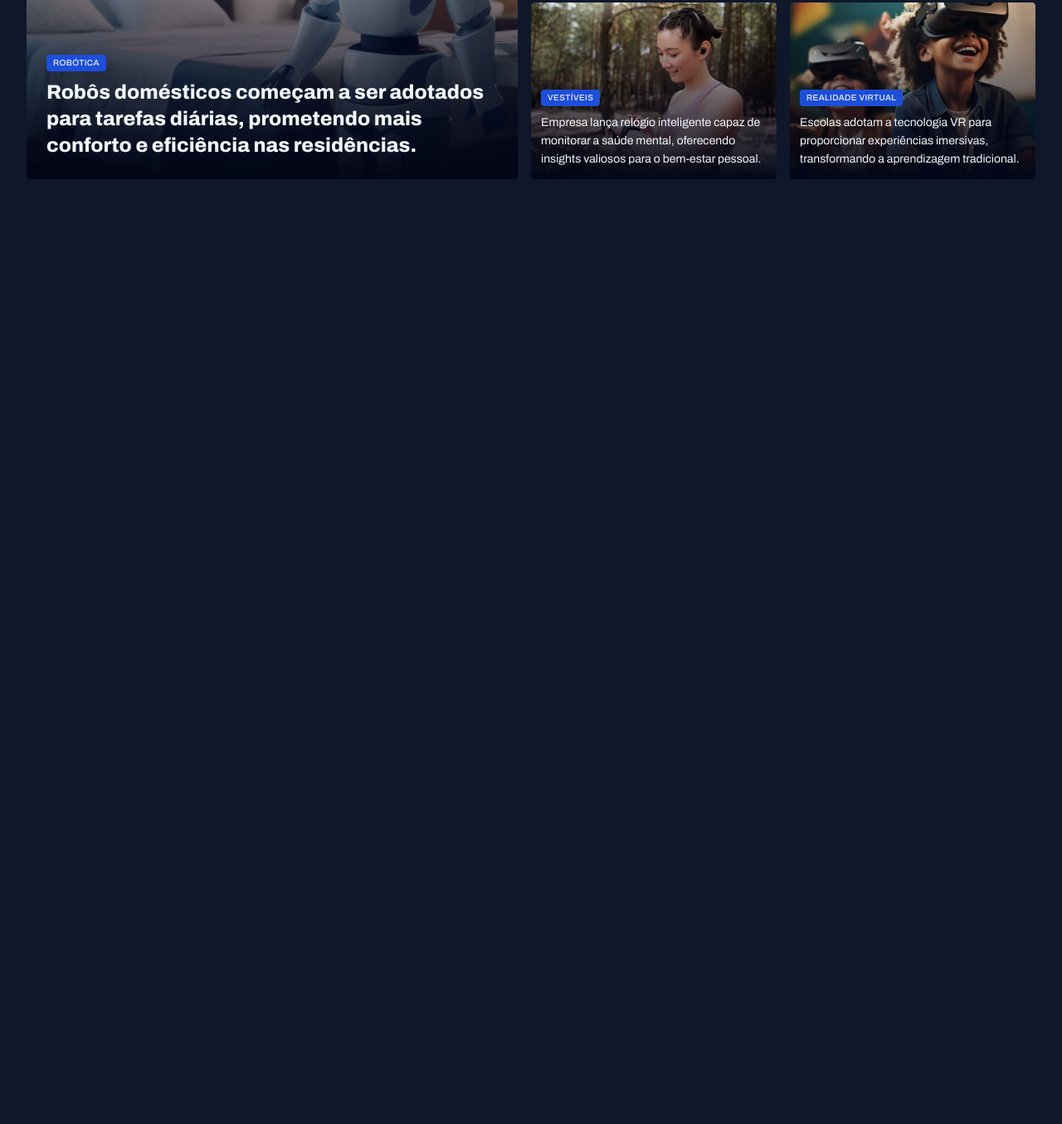
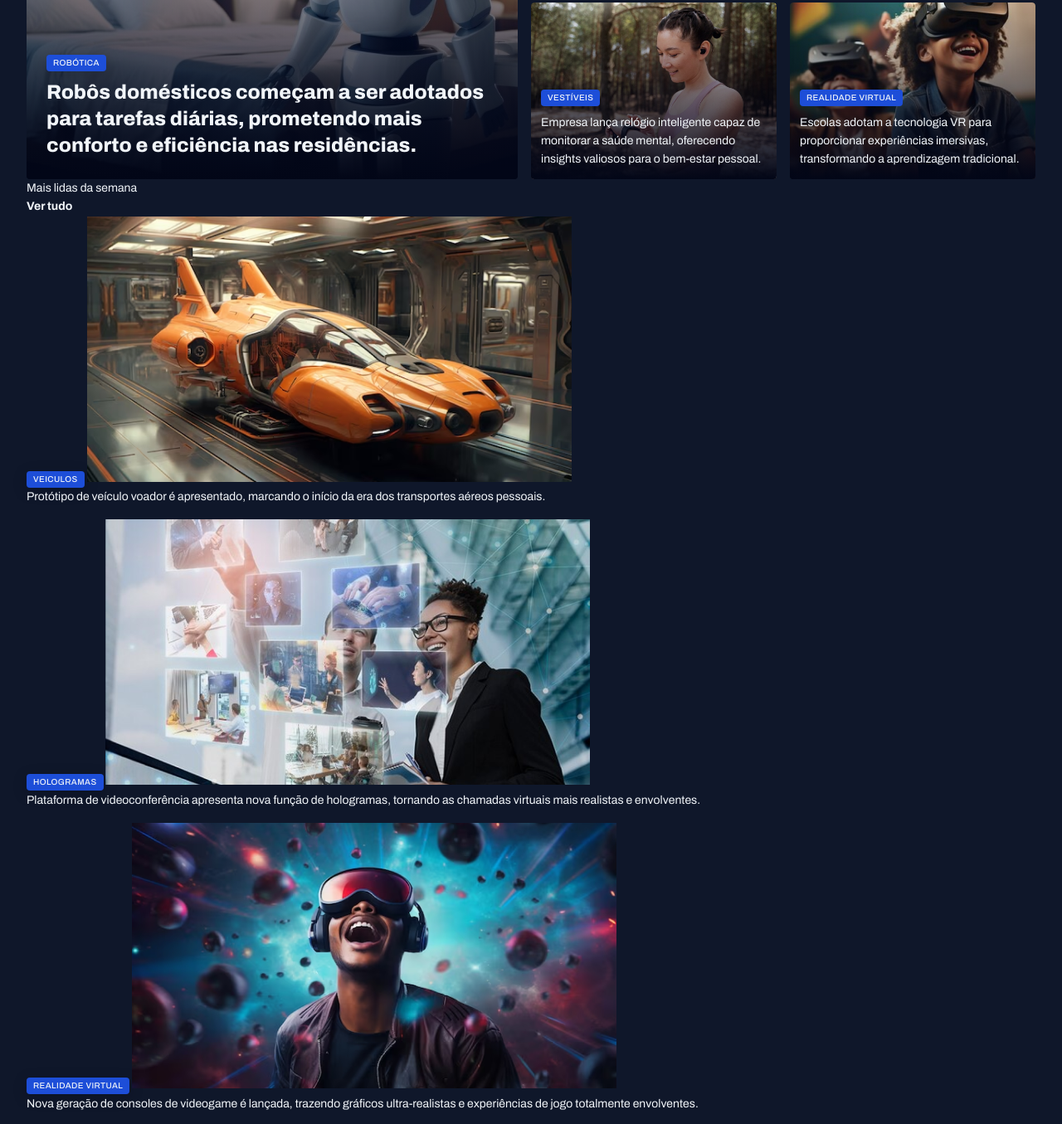
Before and after one commit to JonasDuarte18/Portal-de-noticias, a plain HTML site: page index.html in a window 1280 px wide. Shown: the part 381-1736 px from the top of the page at 83% size. Before the commit the page ends 800 px from the top, so only its background shows below. Drawn offline with Linux system fonts and the light colour scheme.

Commit message:
Estruturando seção mais lidas da semana

```diff
--- a/index.html
+++ b/index.html
@@ -101,6 +101,43 @@
         </figure>
       </div>
     </section>
+
+    <secton id="wekly">
+      <header class="gird grid-flow-col">
+        <h3>Mais lidas da semana</h3>
+        <a href="#" class="gird grid-flow-col">
+          <strong>Ver tudo</strong>
+          <span></span>
+        </a>
+      </header>
+      <div class="grid gap-16">
+        <figure>
+          <span class="content-tag">veiculos</span>
+          <img src="assets/images/Image 06.png" alt="Imagem de carro futurista">
+          <p>Protótipo de veículo voador é apresentado, marcando o início da era dos transportes aéreos pessoais.</p>
+        </figure>
+        <figure>
+          <span class="content-tag">hologramas</span>
+          <img src="assets/images/Image 07.png" alt="Imagem de carro futurista">
+          <p>
+            Plataforma de videoconferência apresenta nova função de hologramas, tornando as chamadas virtuais mais
+            realistas e envolventes. </p>
+        </figure>
+        <figure>
+          <span class="content-tag">realidade virtual</span>
+          <img src="assets/images/Image 08.png" alt="Imagem de carro futurista">
+          <p>
+            Nova geração de consoles de videogame é lançada, trazendo gráficos ultra-realistas e experiências de jogo
+            totalmente envolventes. </p>
+        </figure>
+        <figure>
+          <span class="content-tag">internet</span>
+          <img src="assets/images/Image 09.png" alt="Imagem de carro futurista">
+          <p>
+            Projeto busca oferecer internet de alta velocidade em áreas remotas através de satélites. </p>
+        </figure>
+      </div>
+    </secton>
   </main>
 </body>
 
```
